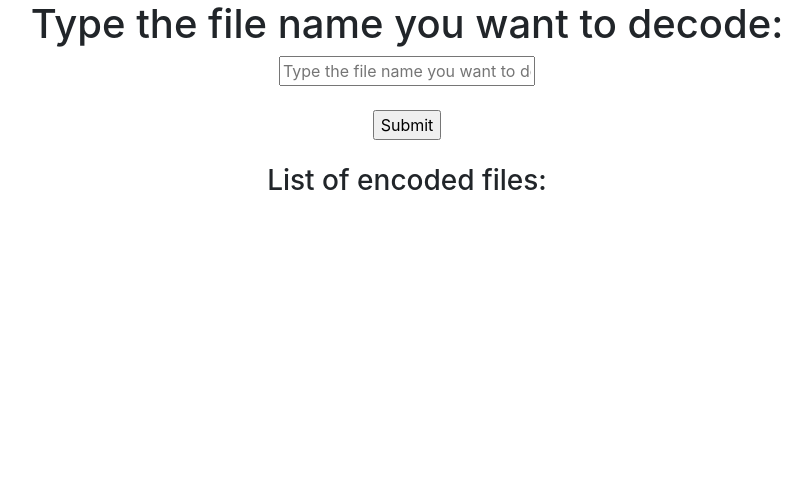
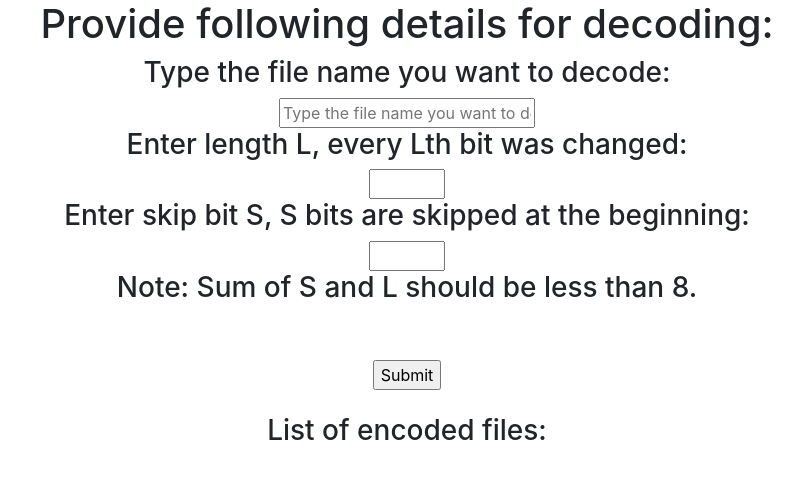
Before and after one commit to h-artwani/AdvSteg_static_web_app, a Flask app: template website/templates/decode.html in a window 1280 px wide. Shown: the part 56-535 px from the top of the page, without its empty margins (233-1044 px from the left). Run offline with Flask 3, Linux system fonts and the light colour scheme; the template is opened without the code that fills it, so the values that code supplies are empty; some libraries are stand-ins or nearby versions.

Commit message:
HA: added L and S for decoding.

```diff
--- a/website/static/data.json
+++ /dev/null
@@ -1,6 +0,0 @@
-{
-    "11_okt_4_encoded.png": [
-        5,
-        1
-    ]
-}
--- a/website/templates/decode.html
+++ b/website/templates/decode.html
@@ -1,12 +1,18 @@
 {% extends "base.html" %} {% block title %}Home{% endblock %} {% block content
 %}
-<h1 align="center">Type the file name you want to decode:</h1>
+<h1 align="center">Provide following details for decoding:</h1>
 <form method="POST" action="/decode">
     <div>
         <div>
             <center>
+                <h3>Type the file name you want to decode:</h3>
                 <input type="text" name="encoded_name" placeholder="Type the file name you want to decode">
                 <input type="hidden" id="method" name="method" value="decode" />
+                <h3> Enter length L, every Lth bit was changed:</h3>
+                <input type="number" name="L" id="Lth_bit" min="2" max="8" required>
+                <h3>Enter skip bit S, S bits are skipped at the beginning:</h3>
+                <input type="number" name="S" id="S_bits" min="1" max="7" required>
+                <h3>Note: Sum of S and L should be less than 8.</h3>
                 <br></br>
                 <input type="submit">
                 <br></br>
--- a/website/templates/decoded_file_display.html
+++ b/website/templates/decoded_file_display.html
@@ -4,7 +4,8 @@
 
     <form method="POST" action="/method">
         <center>
-            <h3>Decoded file is either displayed or downloaded automatically.</h3>
+            <h3>Decoded file is either displayed or downloaded automatically.*</h3>
+            <h5>Note*: Nothing will be displayed if the value of L or S doesn't match the value that was provided while encoding.</h5>
             <embed type="application/pdf" src="{{ filename }}" width="50%" height="auto">
             <br></br>
             <a href="/">Back to Home page</a>
```
Also changed, not shown: website/views.py (+4 -19 lines), website/static/encoded_images/image_encoded.png (deleted), website/static/uploaded_images_for_encode/11_okt_4.png (deleted), website/static/uploaded_images_for_encode/image.png (deleted), 2 other files.
